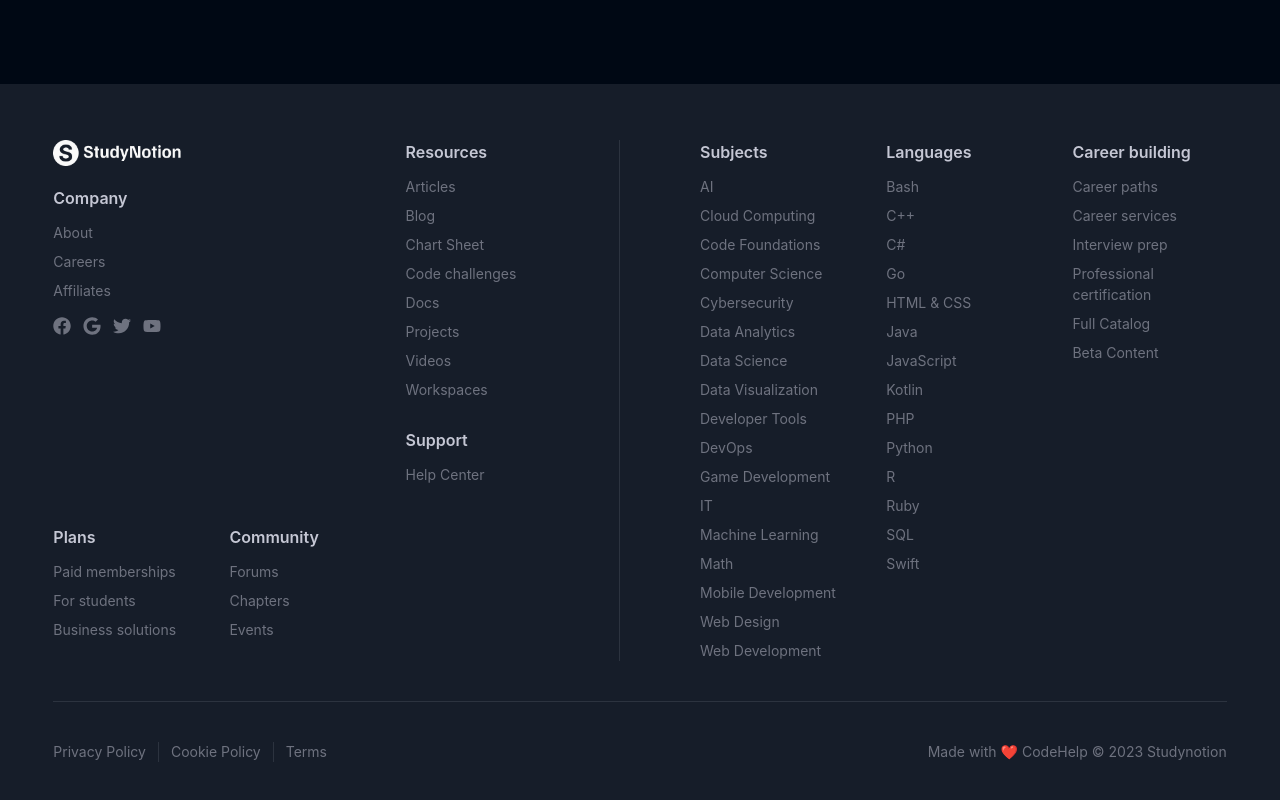
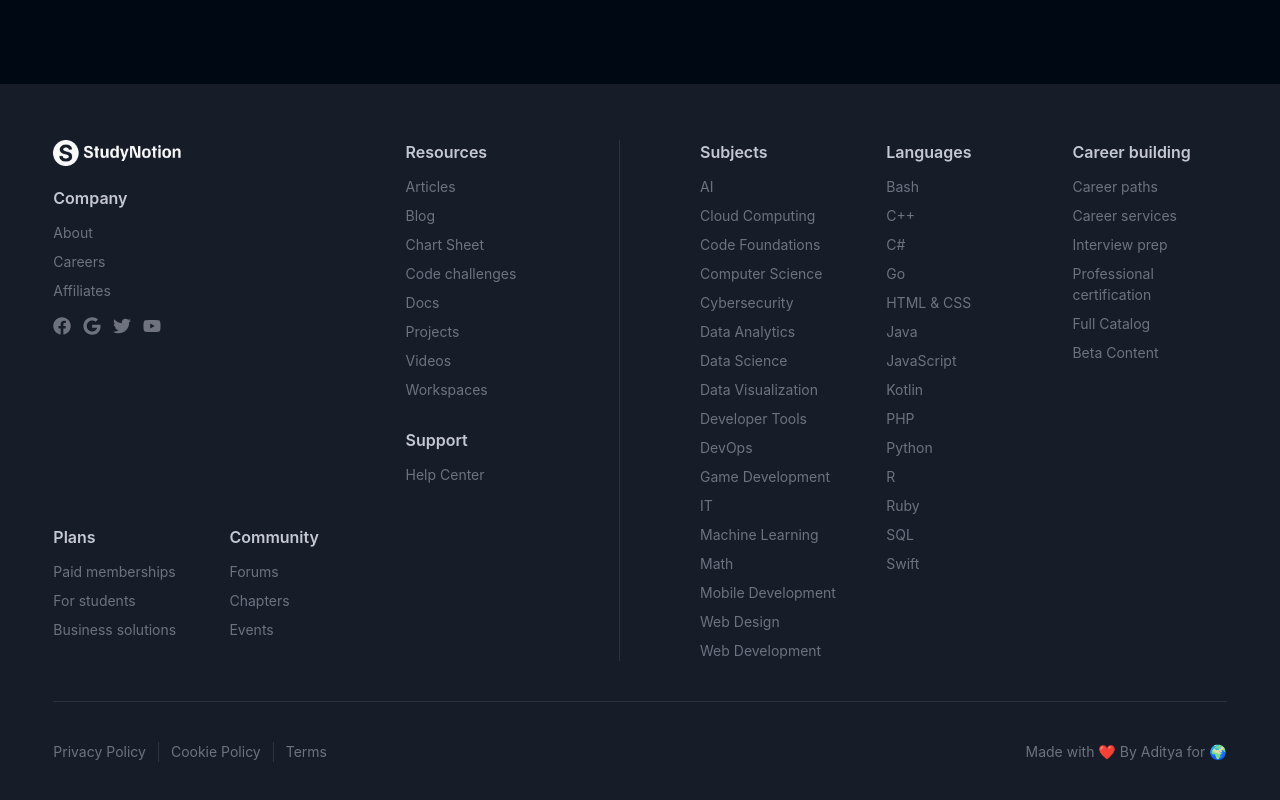
Before and after one commit to Adityakumar03/Studynotion-frontend, a React (Create React App) app: page / in a window 1280 px wide. Shown: the part 5041-5841 px from the top of the page. Built offline with nearby package versions, Linux system fonts and the light colour scheme; no server answers.

Commit message:
footer change

```diff
--- a/src/components/Common/Footer.jsx
+++ b/src/components/Common/Footer.jsx
@@ -121,7 +121,7 @@ const Footer = () => {
             ))}
           </div>
           <div className="text-center text-richblack-400">
-            Made with ❤️ CodeHelp © 2023 Studynotion
+            Made with ❤️ By Aditya for 🌍
           </div>
         </div>
       </div>
```
